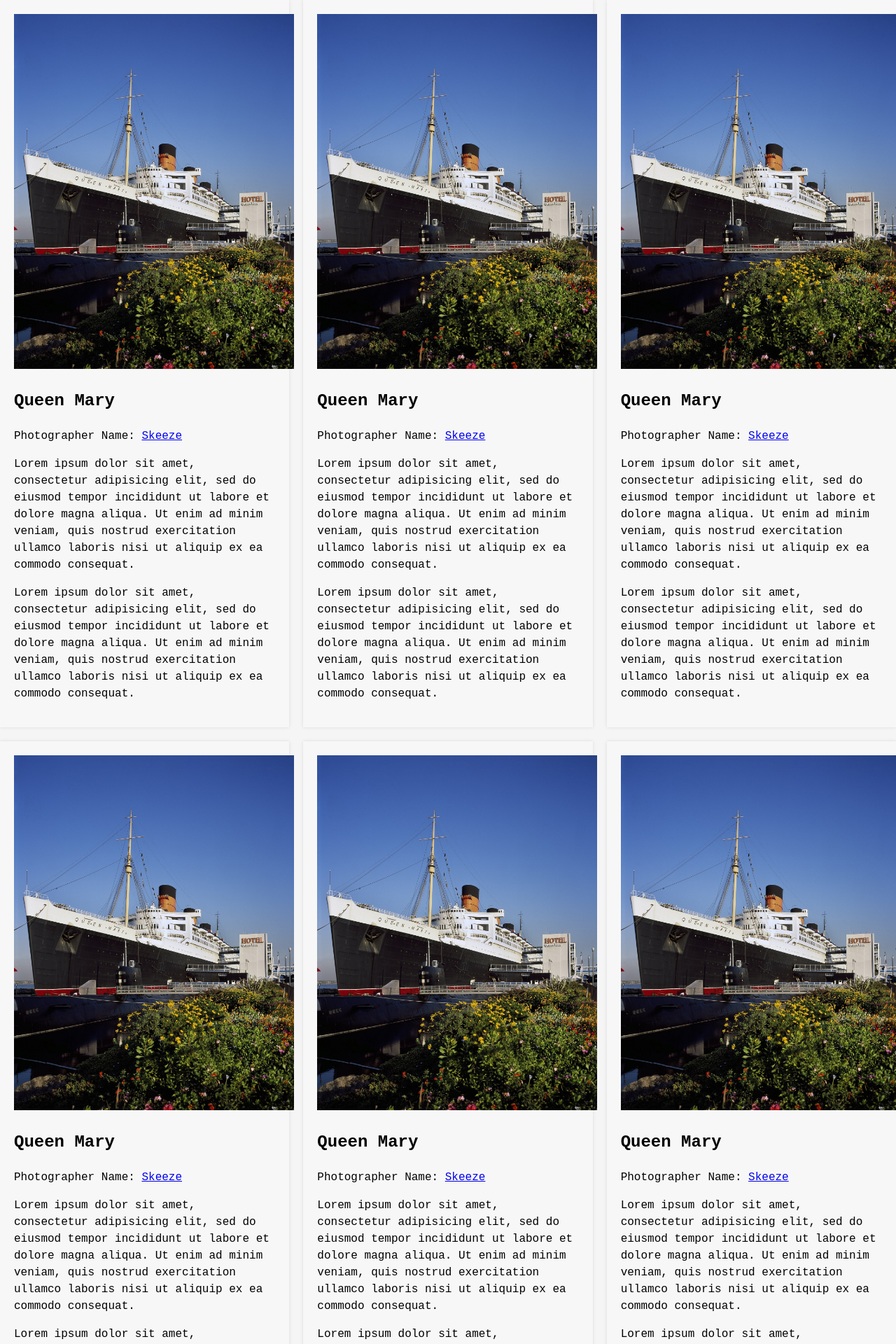
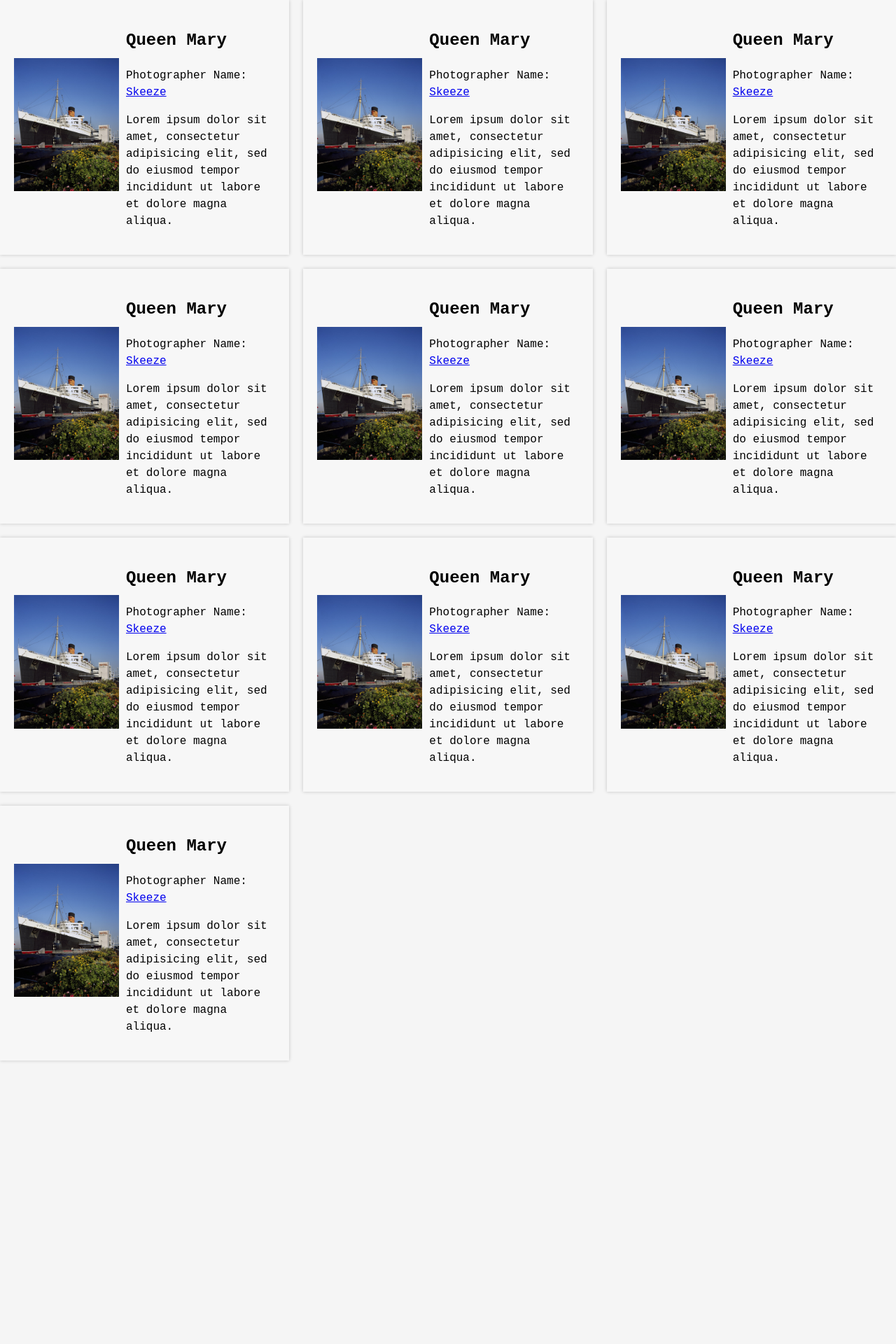
Before and after one commit to planeswalker1/css-grid, a Jekyll site: the page built from index.html, in a window 1280 px wide. Shown: the top 1920 px of the page at 70% size. Built offline with Jekyll 4.4.1, drawn with Linux system fonts in a browser that asks for light colours; after the commit the page ends 1515 px from its top, so only the background shows below that; some of the changed text lies outside the part shown.

Commit message:
update .gallery grid, add grid to .picture, change img width

```diff
--- a/css/base.css
+++ b/css/base.css
@@ -1,4 +1,3 @@
-
 html {
   box-sizing: border-box;
 }
@@ -17,5 +16,5 @@
 }
 
 img {
-  width: 400px;
+  width: 100%;
 }
--- a/index.html
+++ b/index.html
@@ -11,8 +11,7 @@
     <div class="picture__details">
       <h2>Queen Mary</h2>
       <p class="picture__photographer">Photographer Name: <a href="https://pixabay.com/en/users/skeeze-272447/">Skeeze</a></p>
-      <p class="picture__desc">Lorem ipsum dolor sit amet, consectetur adipisicing elit, sed do eiusmod tempor incididunt ut labore et dolore magna aliqua. Ut enim ad minim veniam, quis nostrud exercitation ullamco laboris nisi ut aliquip ex ea commodo consequat.</p>
-      <p class="picture__desc">Lorem ipsum dolor sit amet, consectetur adipisicing elit, sed do eiusmod tempor incididunt ut labore et dolore magna aliqua. Ut enim ad minim veniam, quis nostrud exercitation ullamco laboris nisi ut aliquip ex ea commodo consequat.</p>
+      <p class="picture__desc">Lorem ipsum dolor sit amet, consectetur adipisicing elit, sed do eiusmod tempor incididunt ut labore et dolore magna aliqua.</p>
     </div>
   </div>
 
@@ -23,8 +22,7 @@
     <div class="picture__details">
       <h2>Queen Mary</h2>
       <p class="picture__photographer">Photographer Name: <a href="https://pixabay.com/en/users/skeeze-272447/">Skeeze</a></p>
-      <p class="picture__desc">Lorem ipsum dolor sit amet, consectetur adipisicing elit, sed do eiusmod tempor incididunt ut labore et dolore magna aliqua. Ut enim ad minim veniam, quis nostrud exercitation ullamco laboris nisi ut aliquip ex ea commodo consequat.</p>
-      <p class="picture__desc">Lorem ipsum dolor sit amet, consectetur adipisicing elit, sed do eiusmod tempor incididunt ut labore et dolore magna aliqua. Ut enim ad minim veniam, quis nostrud exercitation ullamco laboris nisi ut aliquip ex ea commodo consequat.</p>
+      <p class="picture__desc">Lorem ipsum dolor sit amet, consectetur adipisicing elit, sed do eiusmod tempor incididunt ut labore et dolore magna aliqua.</p>
     </div>
   </div>
 
@@ -35,8 +33,7 @@
     <div class="picture__details">
       <h2>Queen Mary</h2>
       <p class="picture__photographer">Photographer Name: <a href="https://pixabay.com/en/users/skeeze-272447/">Skeeze</a></p>
-      <p class="picture__desc">Lorem ipsum dolor sit amet, consectetur adipisicing elit, sed do eiusmod tempor incididunt ut labore et dolore magna aliqua. Ut enim ad minim veniam, quis nostrud exercitation ullamco laboris nisi ut aliquip ex ea commodo consequat.</p>
-      <p class="picture__desc">Lorem ipsum dolor sit amet, consectetur adipisicing elit, sed do eiusmod tempor incididunt ut labore et dolore magna aliqua. Ut enim ad minim veniam, quis nostrud exercitation ullamco laboris nisi ut aliquip ex ea commodo consequat.</p>
+      <p class="picture__desc">Lorem ipsum dolor sit amet, consectetur adipisicing elit, sed do eiusmod tempor incididunt ut labore et dolore magna aliqua.</p>
     </div>
   </div>
 
@@ -47,8 +44,7 @@
     <div class="picture__details">
       <h2>Queen Mary</h2>
       <p class="picture__photographer">Photographer Name: <a href="https://pixabay.com/en/users/skeeze-272447/">Skeeze</a></p>
-      <p class="picture__desc">Lorem ipsum dolor sit amet, consectetur adipisicing elit, sed do eiusmod tempor incididunt ut labore et dolore magna aliqua. Ut enim ad minim veniam, quis nostrud exercitation ullamco laboris nisi ut aliquip ex ea commodo consequat.</p>
-      <p class="picture__desc">Lorem ipsum dolor sit amet, consectetur adipisicing elit, sed do eiusmod tempor incididunt ut labore et dolore magna aliqua. Ut enim ad minim veniam, quis nostrud exercitation ullamco laboris nisi ut aliquip ex ea commodo consequat.</p>
+      <p class="picture__desc">Lorem ipsum dolor sit amet, consectetur adipisicing elit, sed do eiusmod tempor incididunt ut labore et dolore magna aliqua.</p>
     </div>
   </div>
 
@@ -59,8 +55,7 @@
     <div class="picture__details">
       <h2>Queen Mary</h2>
       <p class="picture__photographer">Photographer Name: <a href="https://pixabay.com/en/users/skeeze-272447/">Skeeze</a></p>
-      <p class="picture__desc">Lorem ipsum dolor sit amet, consectetur adipisicing elit, sed do eiusmod tempor incididunt ut labore et dolore magna aliqua. Ut enim ad minim veniam, quis nostrud exercitation ullamco laboris nisi ut aliquip ex ea commodo consequat.</p>
-      <p class="picture__desc">Lorem ipsum dolor sit amet, consectetur adipisicing elit, sed do eiusmod tempor incididunt ut labore et dolore magna aliqua. Ut enim ad minim veniam, quis nostrud exercitation ullamco laboris nisi ut aliquip ex ea commodo consequat.</p>
+      <p class="picture__desc">Lorem ipsum dolor sit amet, consectetur adipisicing elit, sed do eiusmod tempor incididunt ut labore et dolore magna aliqua.</p>
     </div>
   </div>
 
@@ -71,8 +66,7 @@
     <div class="picture__details">
       <h2>Queen Mary</h2>
       <p class="picture__photographer">Photographer Name: <a href="https://pixabay.com/en/users/skeeze-272447/">Skeeze</a></p>
-      <p class="picture__desc">Lorem ipsum dolor sit amet, consectetur adipisicing elit, sed do eiusmod tempor incididunt ut labore et dolore magna aliqua. Ut enim ad minim veniam, quis nostrud exercitation ullamco laboris nisi ut aliquip ex ea commodo consequat.</p>
-      <p class="picture__desc">Lorem ipsum dolor sit amet, consectetur adipisicing elit, sed do eiusmod tempor incididunt ut labore et dolore magna aliqua. Ut enim ad minim veniam, quis nostrud exercitation ullamco laboris nisi ut aliquip ex ea commodo consequat.</p>
+      <p class="picture__desc">Lorem ipsum dolor sit amet, consectetur adipisicing elit, sed do eiusmod tempor incididunt ut labore et dolore magna aliqua.</p>
     </div>
   </div>
 
@@ -83,8 +77,7 @@
     <div class="picture__details">
       <h2>Queen Mary</h2>
       <p class="picture__photographer">Photographer Name: <a href="https://pixabay.com/en/users/skeeze-272447/">Skeeze</a></p>
-      <p class="picture__desc">Lorem ipsum dolor sit amet, consectetur adipisicing elit, sed do eiusmod tempor incididunt ut labore et dolore magna aliqua. Ut enim ad minim veniam, quis nostrud exercitation ullamco laboris nisi ut aliquip ex ea commodo consequat.</p>
-      <p class="picture__desc">Lorem ipsum dolor sit amet, consectetur adipisicing elit, sed do eiusmod tempor incididunt ut labore et dolore magna aliqua. Ut enim ad minim veniam, quis nostrud exercitation ullamco laboris nisi ut aliquip ex ea commodo consequat.</p>
+      <p class="picture__desc">Lorem ipsum dolor sit amet, consectetur adipisicing elit, sed do eiusmod tempor incididunt ut labore et dolore magna aliqua.</p>
     </div>
   </div>
 
@@ -95,8 +88,7 @@
     <div class="picture__details">
       <h2>Queen Mary</h2>
       <p class="picture__photographer">Photographer Name: <a href="https://pixabay.com/en/users/skeeze-272447/">Skeeze</a></p>
-      <p class="picture__desc">Lorem ipsum dolor sit amet, consectetur adipisicing elit, sed do eiusmod tempor incididunt ut labore et dolore magna aliqua. Ut enim ad minim veniam, quis nostrud exercitation ullamco laboris nisi ut aliquip ex ea commodo consequat.</p>
-      <p class="picture__desc">Lorem ipsum dolor sit amet, consectetur adipisicing elit, sed do eiusmod tempor incididunt ut labore et dolore magna aliqua. Ut enim ad minim veniam, quis nostrud exercitation ullamco laboris nisi ut aliquip ex ea commodo consequat.</p>
+      <p class="picture__desc">Lorem ipsum dolor sit amet, consectetur adipisicing elit, sed do eiusmod tempor incididunt ut labore et dolore magna aliqua.</p>
     </div>
   </div>
 
@@ -107,8 +99,7 @@
     <div class="picture__details">
       <h2>Queen Mary</h2>
       <p class="picture__photographer">Photographer Name: <a href="https://pixabay.com/en/users/skeeze-272447/">Skeeze</a></p>
-      <p class="picture__desc">Lorem ipsum dolor sit amet, consectetur adipisicing elit, sed do eiusmod tempor incididunt ut labore et dolore magna aliqua. Ut enim ad minim veniam, quis nostrud exercitation ullamco laboris nisi ut aliquip ex ea commodo consequat.</p>
-      <p class="picture__desc">Lorem ipsum dolor sit amet, consectetur adipisicing elit, sed do eiusmod tempor incididunt ut labore et dolore magna aliqua. Ut enim ad minim veniam, quis nostrud exercitation ullamco laboris nisi ut aliquip ex ea commodo consequat.</p>
+      <p class="picture__desc">Lorem ipsum dolor sit amet, consectetur adipisicing elit, sed do eiusmod tempor incididunt ut labore et dolore magna aliqua.</p>
     </div>
   </div>
 
@@ -119,10 +110,7 @@
     <div class="picture__details">
       <h2>Queen Mary</h2>
       <p class="picture__photographer">Photographer Name: <a href="https://pixabay.com/en/users/skeeze-272447/">Skeeze</a></p>
-      <p class="picture__desc">Lorem ipsum dolor sit amet, consectetur adipisicing elit, sed do eiusmod tempor incididunt ut labore et dolore magna aliqua. Ut enim ad minim veniam, quis nostrud exercitation ullamco laboris nisi ut aliquip ex ea commodo consequat.</p>
-      <p class="picture__desc">Lorem ipsum dolor sit amet, consectetur adipisicing elit, sed do eiusmod tempor incididunt ut labore et dolore magna aliqua. Ut enim ad minim veniam, quis nostrud exercitation ullamco laboris nisi ut aliquip ex ea commodo consequat.</p>
+      <p class="picture__desc">Lorem ipsum dolor sit amet, consectetur adipisicing elit, sed do eiusmod tempor incididunt ut labore et dolore magna aliqua.</p>
     </div>
   </div>
-
-
 </div>
```
Also changed, not shown: css/layout.css (+25 -0 lines), css/module.css (+1 -7 lines), README.md.
